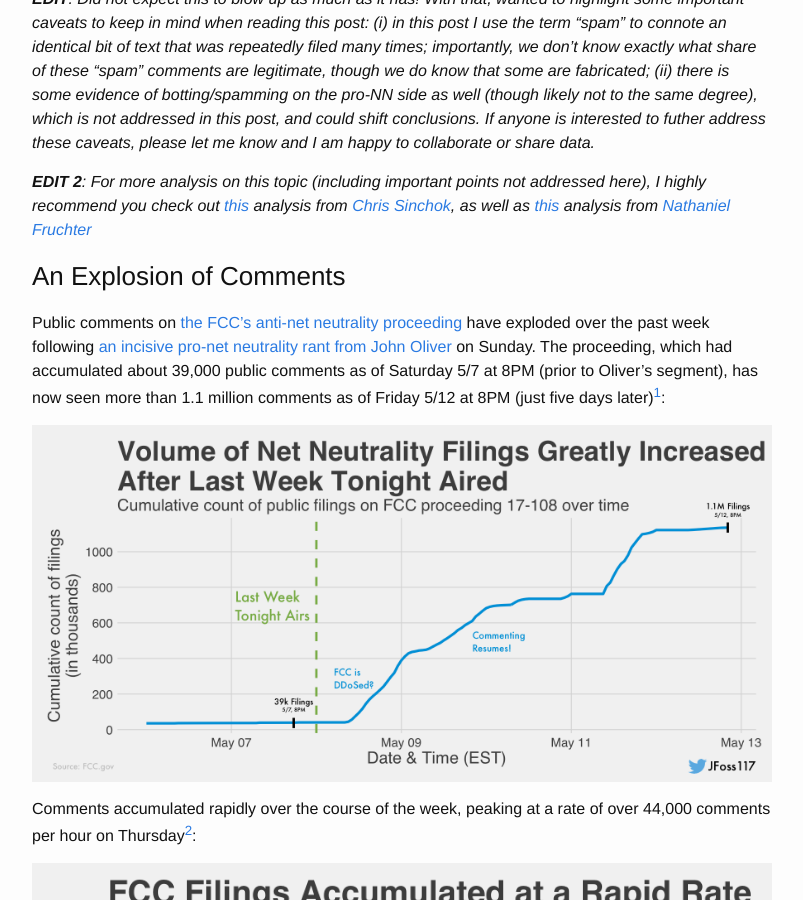
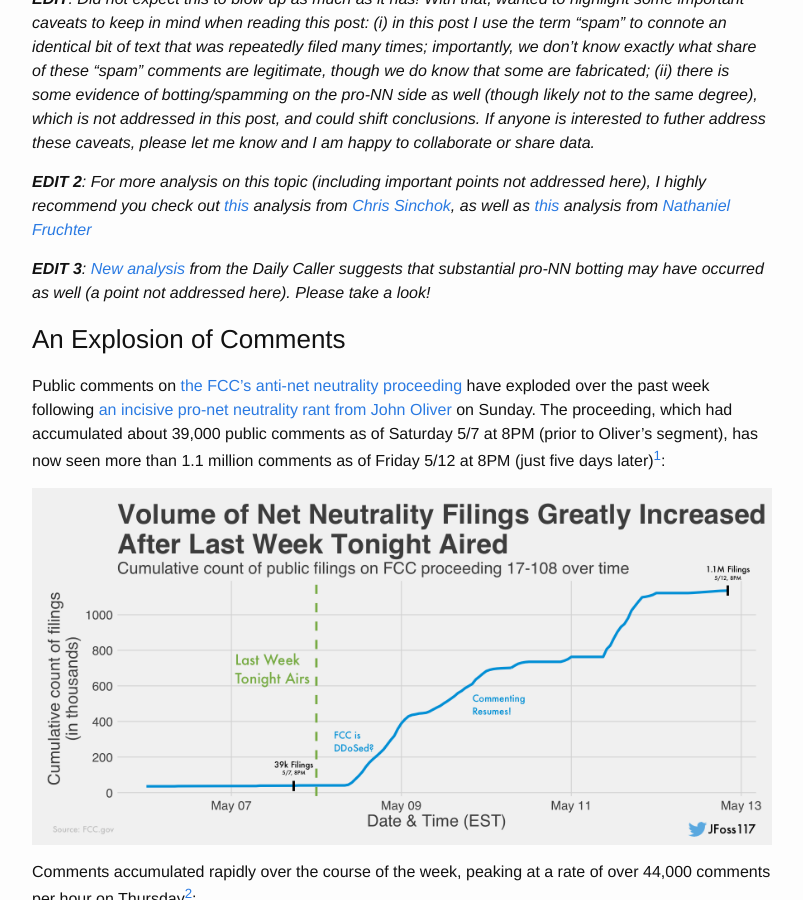
Before and after one commit to Fossj117/fossj117.github.io, a Jekyll site: the page built from _posts/2017-05-13-fcc-filings.md, in a window 1280 px wide and 900 px high, scrolled down 318 px. Shown: the whole window, without its empty margins (238-1041 px from the left). Built offline with Jekyll 4.4.1, drawn with Linux system fonts in a browser that asks for light colours; comment, search, counter and statistics services are not loaded.

Commit message:
Add daily caller note

```diff
--- a/_posts/2017-05-13-fcc-filings.md
+++ b/_posts/2017-05-13-fcc-filings.md
@@ -9,6 +9,8 @@
 <i> **EDIT**: Did not expect this to blow up as much as it has! With that, wanted to highlight some important caveats to keep in mind when reading this post: (i) in this post I use the term "spam" to connote an identical bit of text that was repeatedly filed many times; importantly, we don't know exactly what share of these "spam" comments are legitimate, though we do know that some are fabricated; (ii) there is some evidence of botting/spamming on the pro-NN side as well (though likely not to the same degree), which is not addressed in this post, and could shift conclusions. If anyone is interested to futher address these caveats, please let me know and I am happy to collaborate or share data.
 
 <i> **EDIT 2**: For more analysis on this topic (including important points not addressed here), I highly recommend you check out [this](https://medium.com/@csinchok/an-analysis-of-the-anti-title-ii-bots-463f184829bc) analysis from [Chris Sinchok](https://twitter.com/chrissinchok), as well as [this](https://medium.com/@nhf/whats-up-with-all-of-those-identical-comments-on-the-fcc-net-neutrality-docket-105835f59c3e) analysis from [Nathaniel Fruchter](http://www.nathanielfruchter.com/)
+
+<i> **EDIT 3**: [New analysis](http://dailycaller.com/2017/05/17/more-than-300000-pro-net-neutrality-comments-on-fccs-public-forum-likely-fakes/) from the Daily Caller suggests that substantial pro-NN botting may have occurred as well (a point not addressed here). Please take a look!
 
 ### An Explosion of Comments
 
```
